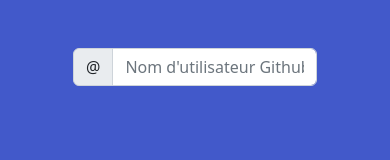
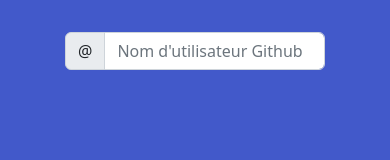
Before and after one commit to younesfakallah/Gitfound, a plain HTML site: page index.html in a window 390 px wide. Drawn offline with nearby package versions, Linux system fonts and the light colour scheme.

Commit message:
Fixed responsive styles

```diff
--- a/assets/styles/styles.css
+++ b/assets/styles/styles.css
@@ -3,7 +3,7 @@
 }
 
 .input-place {
-    margin: 3rem 0;
+    padding: 2rem 0;
 }
 
 .card-body {
```
